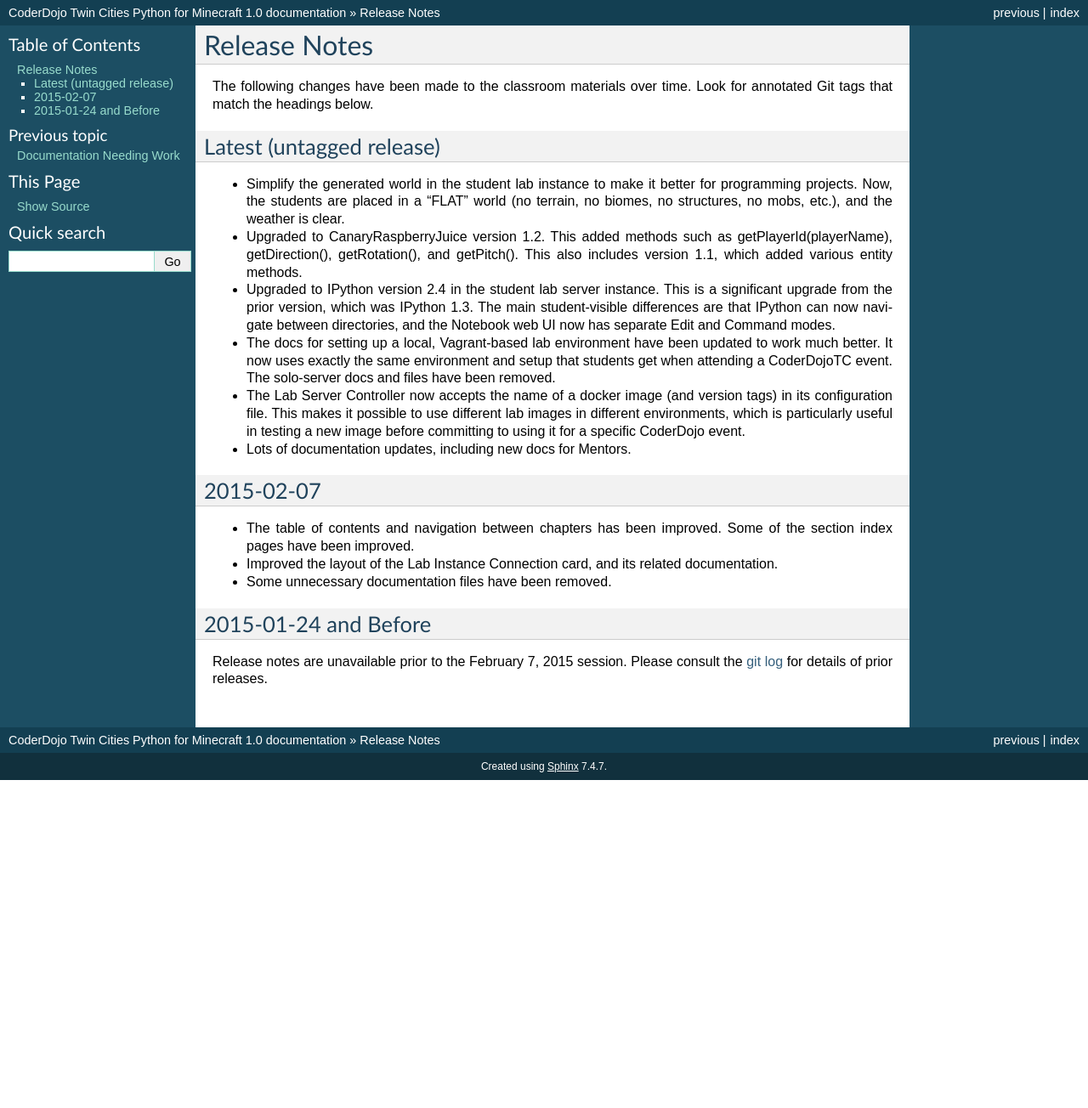
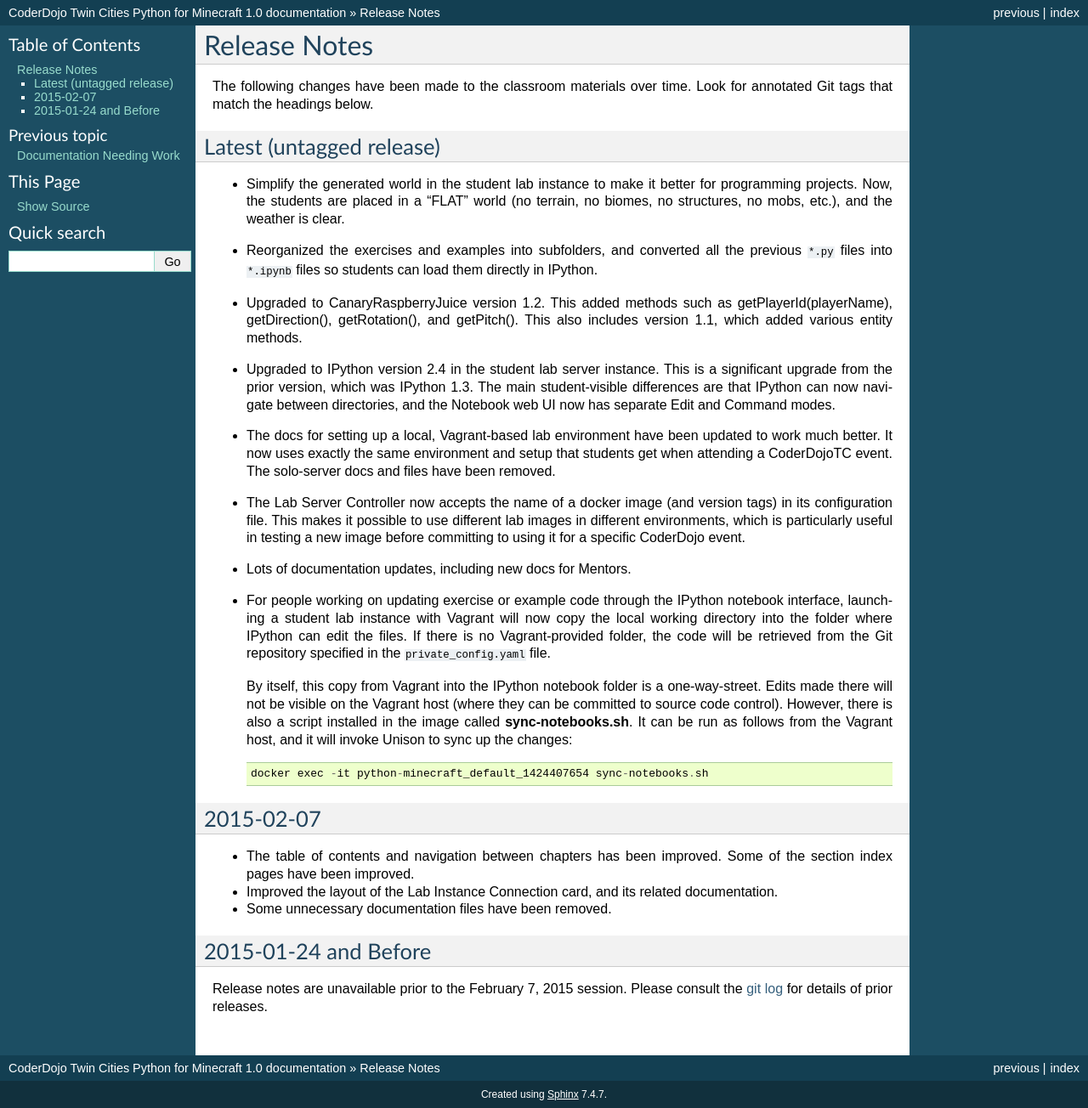
Before and after one commit to CoderDojoTC/python-minecraft, a Sphinx documentation site: the page built from docs/release-notes.rst, in a window 1280 px wide. Shown: the whole page at 85% size. Built offline with Sphinx 7.4.7, drawn with Linux system fonts in a browser that asks for light colours; before the commit the page ends 918 px from its top, so only the background shows below that.

Commit message:
Updated release notes.

```diff
--- a/docs/release-notes.rst
+++ b/docs/release-notes.rst
@@ -13,6 +13,10 @@
   better for programming projects. Now, the students are placed in a
   "FLAT" world (no terrain, no biomes, no structures, no mobs, etc.),
   and the weather is clear.
+
+* Reorganized the exercises and examples into subfolders, and
+  converted all the previous :file:`*.py` files into :file:`*.ipynb`
+  files so students can load them directly in IPython.
 
 * Upgraded to CanaryRaspberryJuice version 1.2. This added methods
   such as getPlayerId(playerName), getDirection(), getRotation(), and
@@ -38,6 +42,22 @@
 
 * Lots of documentation updates, including new docs for Mentors.
 
+* For people working on updating exercise or example code through the
+  IPython notebook interface, launching a student lab instance with
+  Vagrant will now copy the local working directory into the folder
+  where IPython can edit the files. If there is no Vagrant-provided
+  folder, the code will be retrieved from the Git repository specified
+  in the :file:`private_config.yaml` file.
+
+  By itself, this copy from Vagrant into the IPython notebook folder
+  is a one-way-street. Edits made there will not be visible on the
+  Vagrant host (where they can be committed to source code
+  control). However, there is also a script installed in the image
+  called :command:`sync-notebooks.sh`. It can be run as follows from
+  the Vagrant host, and it will invoke Unison to sync up the changes::
+
+    docker exec -it python-minecraft_default_1424407654 sync-notebooks.sh
+
 
 2015-02-07
 ==========
```
